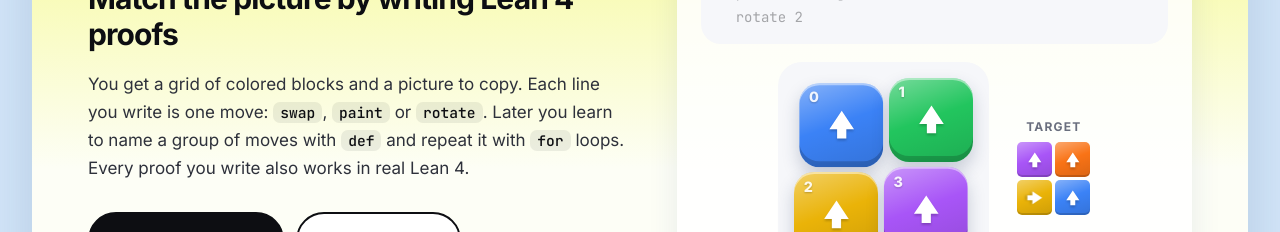
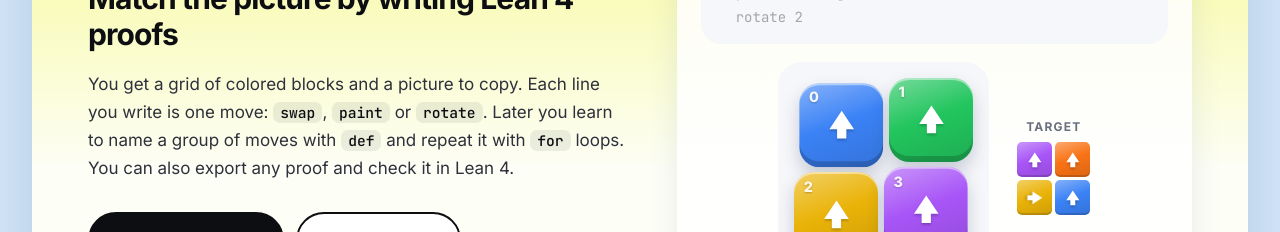
Before and after one commit to dhairyathareja1/spot, a React (Vite) app in the folder proof-puzzle/: page / in a window 1280 px wide. Shown: the part 341-573 px from the top of the page. Built offline with nearby package versions, Linux system fonts and the light colour scheme.

Commit message:
docs: readme changes

```diff
--- a/proof-puzzle/src/ui/HomeScreen.tsx
+++ b/proof-puzzle/src/ui/HomeScreen.tsx
@@ -31,7 +31,7 @@
           <p className="hero-lead">
             You get a grid of colored blocks and a picture to copy. Each line you write is one move:{' '}
             <code>swap</code>, <code>paint</code> or <code>rotate</code>. Later you learn to name a group of moves
-            with <code>def</code> and repeat it with <code>for</code> loops. Every proof you write also works in real Lean 4.
+            with <code>def</code> and repeat it with <code>for</code> loops. You can also export any proof and check it in Lean 4.
           </p>
           <div className="hero-actions">
             <a className="button button-primary button-large" href={routeHref({ screen: 'level', id: nextLevel.id })}>
--- a/proof-puzzle/src/ui/LeanDialog.tsx
+++ b/proof-puzzle/src/ui/LeanDialog.tsx
@@ -33,10 +33,10 @@
 
   return (
     <Dialog open={open} onClose={onClose} labelledBy="lean-title" className="lean-dialog">
-      <h2 id="lean-title">Your proof in real Lean 4</h2>
+      <h2 id="lean-title">Your proof in Lean 4</h2>
       <p className="dialog-lead">
-        Every move in this game is a real Lean 4 command. This file has a small library that describes boards and
-        moves, followed by your proof. Lean checks every move, so a bad move fails on the same line as in the game.
+        This file has a small Lean library that describes boards and moves, followed by your proof. In that library,
+        each move is a Lean tactic, and Lean checks that every move is legal. Helpers become Lean macros.
       </p>
       <pre className="lean-code"><code>{proofPart}</code></pre>
       <p className="dialog-note">Above this part, the file also has the {code.split('\n').length - proofPart.split('\n').length} lines of the ProofPuzzle library.</p>
```
Also changed, not shown: 2 other files (tests, documents, lock files or other folders).
